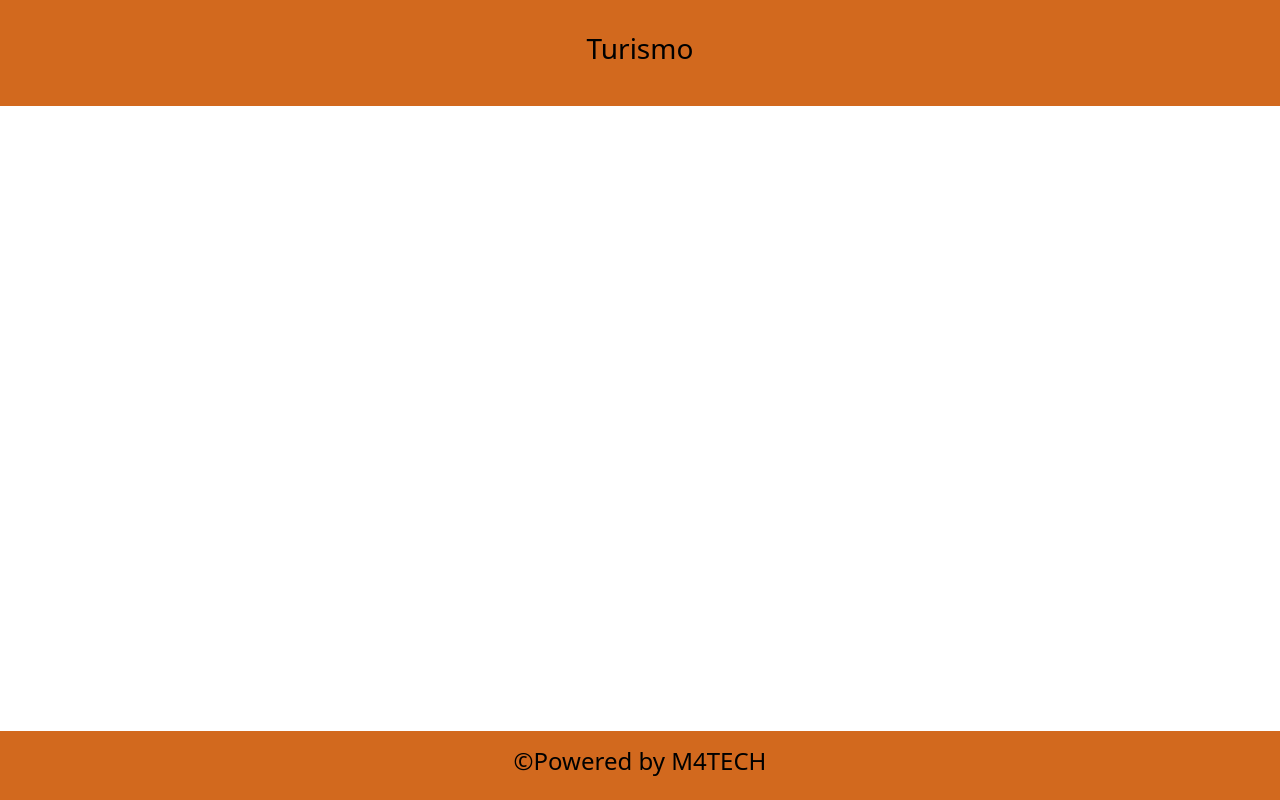
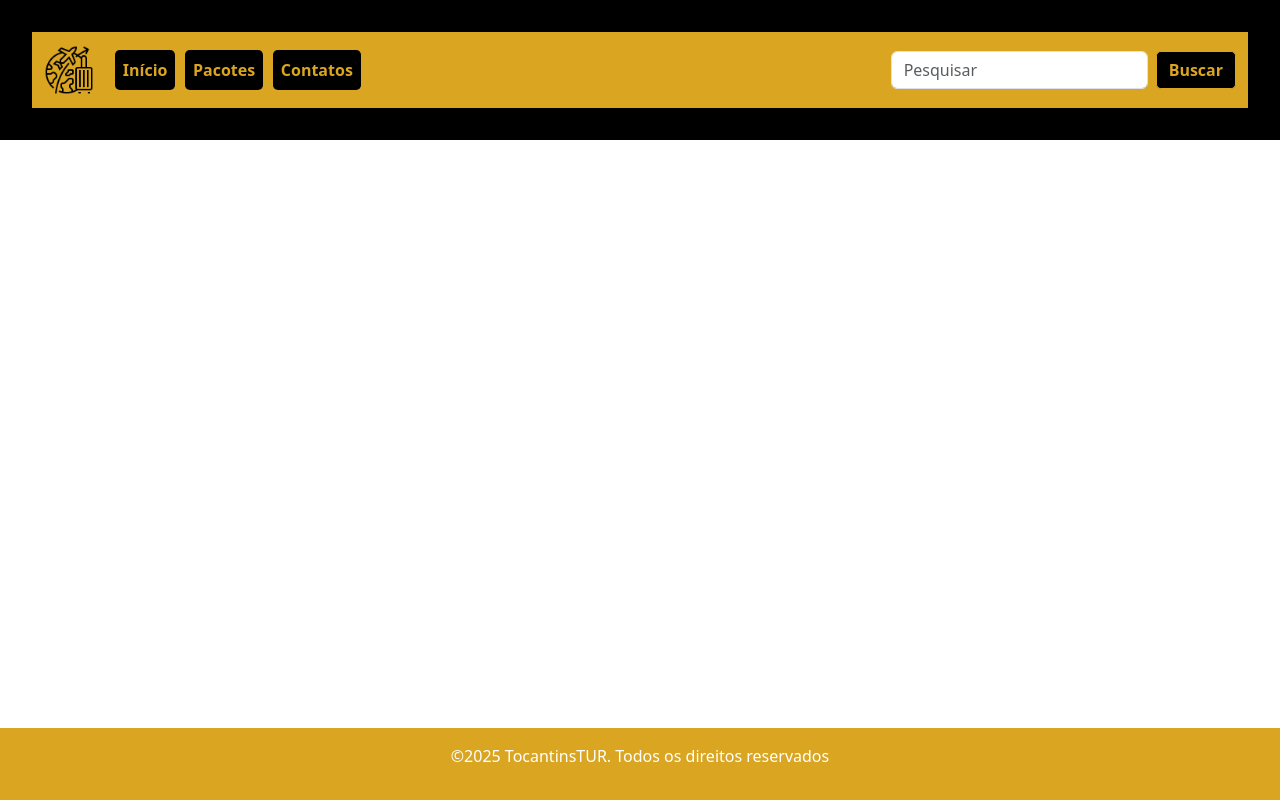
Before and after one commit to m4tias947/turismo, a plain HTML site: page index.html in a window 1280 px wide. Drawn offline with nearby package versions, Linux system fonts and the light colour scheme.

Commit message:
versão02
desenvolvimento do site de turismo

```diff
--- a/css/style.css
+++ b/css/style.css
@@ -1,12 +1,32 @@
 footer{
     text-align: center;
-    background-color: chocolate;
-    padding: 1em;
-    color: black;
+    background-color: goldenrod;
+    padding: 1em !important;
+    color: white;
 }
 header{
-    background-color: chocolate;
-    text-align: center;
+    background-color: black;
     padding: 2em;
-    color: black;
+    color: white;
 }
+.nav-top{
+    background-color: goldenrod !important;
+}
+.nav-link{
+    color: goldenrod;
+    background-color: black;
+    margin: 0.3em !important;
+    border-radius: 0.3em !important;
+    font-weight: bold !important;
+
+}
+.btn-primary{
+    background-color: black;
+    border-radius: 0.3em !important;
+    font-weight: bold !important;
+    color: goldenrod;
+    border-color: goldenrod;
+}
+img{
+    width: 50px;
+}
--- a/index.html
+++ b/index.html
@@ -1,15 +1,42 @@
 <!DOCTYPE html>
 <html lang="en">
+
 <head>
     <meta charset="UTF-8">
     <meta name="viewport" content="width=device-width, initial-scale=1.0">
     <title>Turismo</title>
     <link href="https://cdn.jsdelivr.net/npm/bootstrap@5.3.3/dist/css/bootstrap.min.css" rel="stylesheet">
     <link rel="stylesheet" href="css/style.css">
+    <link rel="shortcut icon" href="img/turismo.png" type="image/x-icon">
 </head>
 <body>
     <header>
-    <h3>Turismo</h3>
+        <nav class="navbar navbar-expand-sm nav-top">
+            <div class="container-fluid">
+              <a class="navbar-brand" href="javascript:void(0)"><img src="img/turismo.png" alt=""></a>
+              <button class="navbar-toggler" type="button" data-bs-toggle="collapse" data-bs-target="#mynavbar">
+                <span class="navbar-toggler-icon"></span>
+              </button>
+              <div class="collapse navbar-collapse" id="mynavbar">
+                <ul class="navbar-nav me-auto">
+                  <li class="nav-item">
+                    <a class="nav-link" href="javascript:void(0)">Início</a>
+                  </li>
+                  <li class="nav-item">
+                    <a class="nav-link" href="javascript:void(0)">Pacotes</a>
+                  </li>
+                  <li class="nav-item">
+                    <a class="nav-link" href="javascript:void(0)">Contatos</a>
+                  </li>
+                </ul>
+                <form class="d-flex">
+                  <input class="form-control me-2" type="text" placeholder="Pesquisar">
+                  <button class="btn btn-primary" type="button">Buscar</button>
+                </form>
+              </div>
+            </div>
+          </nav>
+
 
     </header>
     <main>
@@ -17,7 +44,7 @@
 
     </main>
     <footer class="fixed-bottom" >
-    <h4>&copy;Powered by M4TECH</h4>
+    <p>&copy;2025 TocantinsTUR. Todos os direitos reservados</p>
 
     </footer>
 </body>
```
Also changed, not shown: img/transferir.jpg (added), img/turismo.png (added), turismo.png (added).
